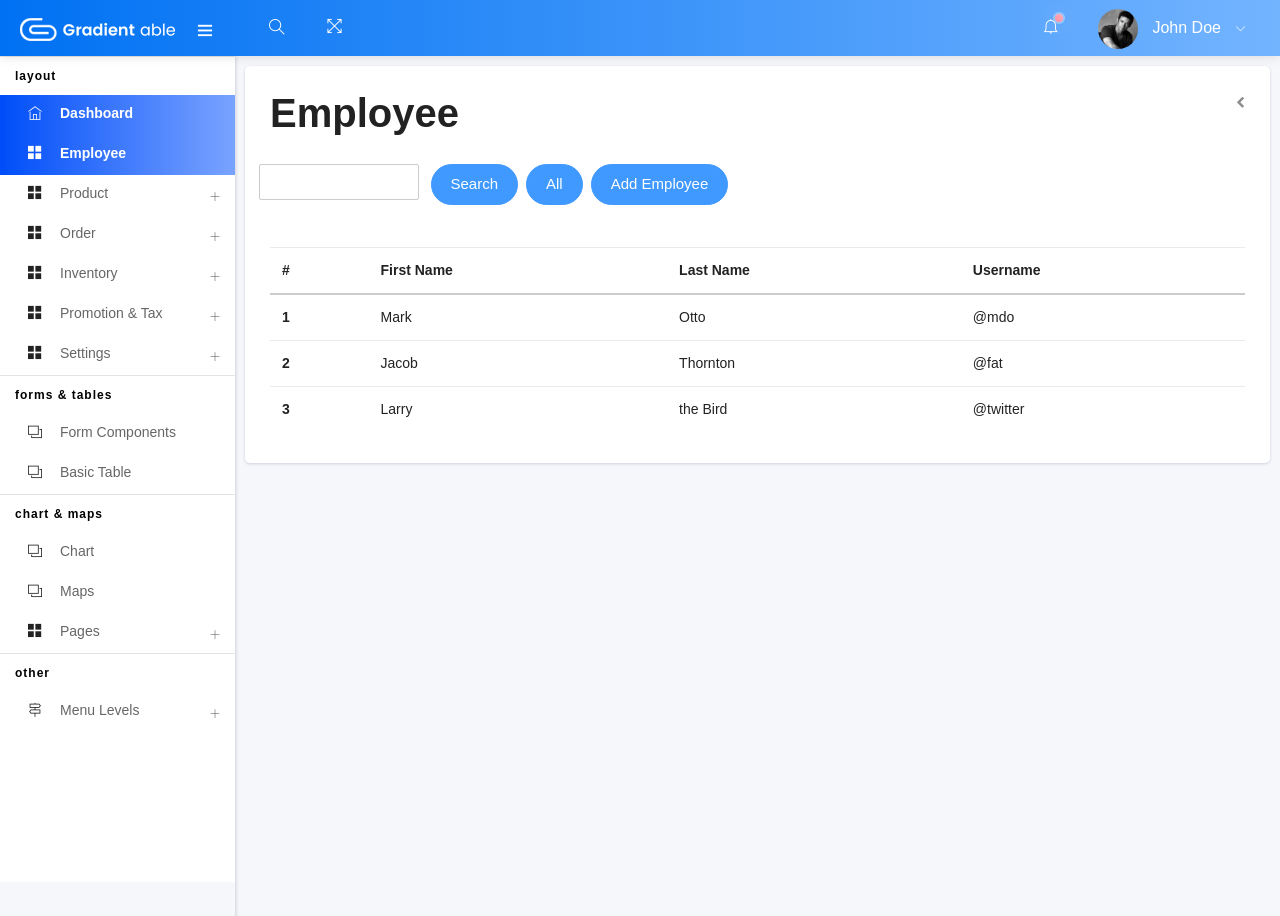
After one commit to pritiranjan-personal/product-management-system, a Django app: page /profile/employee-list in a window 1280 px wide. The commit adds this page. Run offline with Django 5.2, Linux system fonts and the light colour scheme; some libraries are stand-ins or nearby versions.

```diff
--- a/templates/admin_panel/index.html
+++ b/templates/admin_panel/index.html
@@ -7,6 +7,7 @@
         <div class="page-body">
             <div class="row">
 
+                {% include 'includes/alert.html' %}
                 <!-- order-card start -->
                 <div class="col-md-6 col-xl-3">
                     <div class="card bg-c-blue order-card">
--- a/templates/includes/sidebar.html
+++ b/templates/includes/sidebar.html
@@ -8,6 +8,13 @@
                 <a href="{% url 'dashboard' %}">
                     <span class="pcoded-micon"><i class="ti-home"></i><b>D</b></span>
                     <span class="pcoded-mtext" data-i18n="nav.dash.main">Dashboard</span>
+                    <span class="pcoded-mcaret"></span>
+                </a>
+            </li>
+            <li class="active">
+                <a href="{% url 'employee-list' %}">
+                    <span class="pcoded-micon"><i class="ti-layout-grid2-alt"></i><b>D</b></span>
+                    <span class="pcoded-mtext" data-i18n="nav.dash.main">Employee</span>
                     <span class="pcoded-mcaret"></span>
                 </a>
             </li>
--- /dev/null
+++ b/templates/user_profile/employee-list.html
@@ -0,0 +1,69 @@
+{% extends 'base.html' %}
+
+{% block css %}
+{% endblock %}
+
+{% block content %}
+<div class="card">
+
+    <div class="card-header">
+        <h1>Employee</h1>
+        <br>
+        <div class="form-group row">
+            <div class="col-sm-2">
+                <input type="text" class="form-control" placeholder="">
+            </div>
+            <button class="btn btn-primary btn-round ml-2">Search</button>
+            <button class="btn btn-primary btn-round ml-2">All</button>
+            <a href="{% url 'add-employee' %}"><button class="btn btn-primary btn-round ml-2">Add Employee</button></a>
+
+        </div>
+
+        <div class="card-header-right">
+            <ul class="list-unstyled card-option">
+                <li><i class="fa fa-chevron-left"></i></li>
+                <li><i class="fa fa-window-maximize full-card"></i></li>
+                <li><i class="fa fa-minus minimize-card"></i></li>
+                <li><i class="fa fa-refresh reload-card"></i></li>
+                <li><i class="fa fa-times close-card"></i></li>
+            </ul>
+        </div>
+
+    </div>
+    <div class="card-block table-border-style">
+        <div class="table-responsive">
+            <table class="table">
+                <thead>
+                    <tr>
+                        <th>#</th>
+                        <th>First Name</th>
+                        <th>Last Name</th>
+                        <th>Username</th>
+                    </tr>
+                </thead>
+                <tbody>
+                    <tr>
+                        <th scope="row">1</th>
+                        <td>Mark</td>
+                        <td>Otto</td>
+                        <td>@mdo</td>
+                    </tr>
+                    <tr>
+                        <th scope="row">2</th>
+                        <td>Jacob</td>
+                        <td>Thornton</td>
+                        <td>@fat</td>
+                    </tr>
+                    <tr>
+                        <th scope="row">3</th>
+                        <td>Larry</td>
+                        <td>the Bird</td>
+                        <td>@twitter</td>
+                    </tr>
+                </tbody>
+            </table>
+        </div>
+    </div>
+</div>
+
+{% endblock %}
--- a/user_profile/urls.py
+++ b/user_profile/urls.py
@@ -6,4 +6,6 @@ urlpatterns = [
     path('login', views.login_view, name='login'),
     path('logout', views.logout_view, name='logout'),
     path('forgot-password', views.forgot_password, name='forgot-password'),
+    path('employee-list', views.employee_list, name='employee-list'),
+    path('employee/add', views.add_employee, name='add-employee'),
 ]
--- a/user_profile/views.py
+++ b/user_profile/views.py
@@ -38,3 +38,11 @@ def logout_view(request):
 
 def forgot_password(request):
     return render(request, 'user_profile/forgot-password.html')
+
+
+def employee_list(request):
+    return render(request, 'user_profile/employee-list.html')
+
+
+def add_employee(request):
+    return render(request, 'user_profile/add-employee.html')
```
Also changed, not shown: templates/user_profile/add-employee.html (added, +66 -0 lines).
